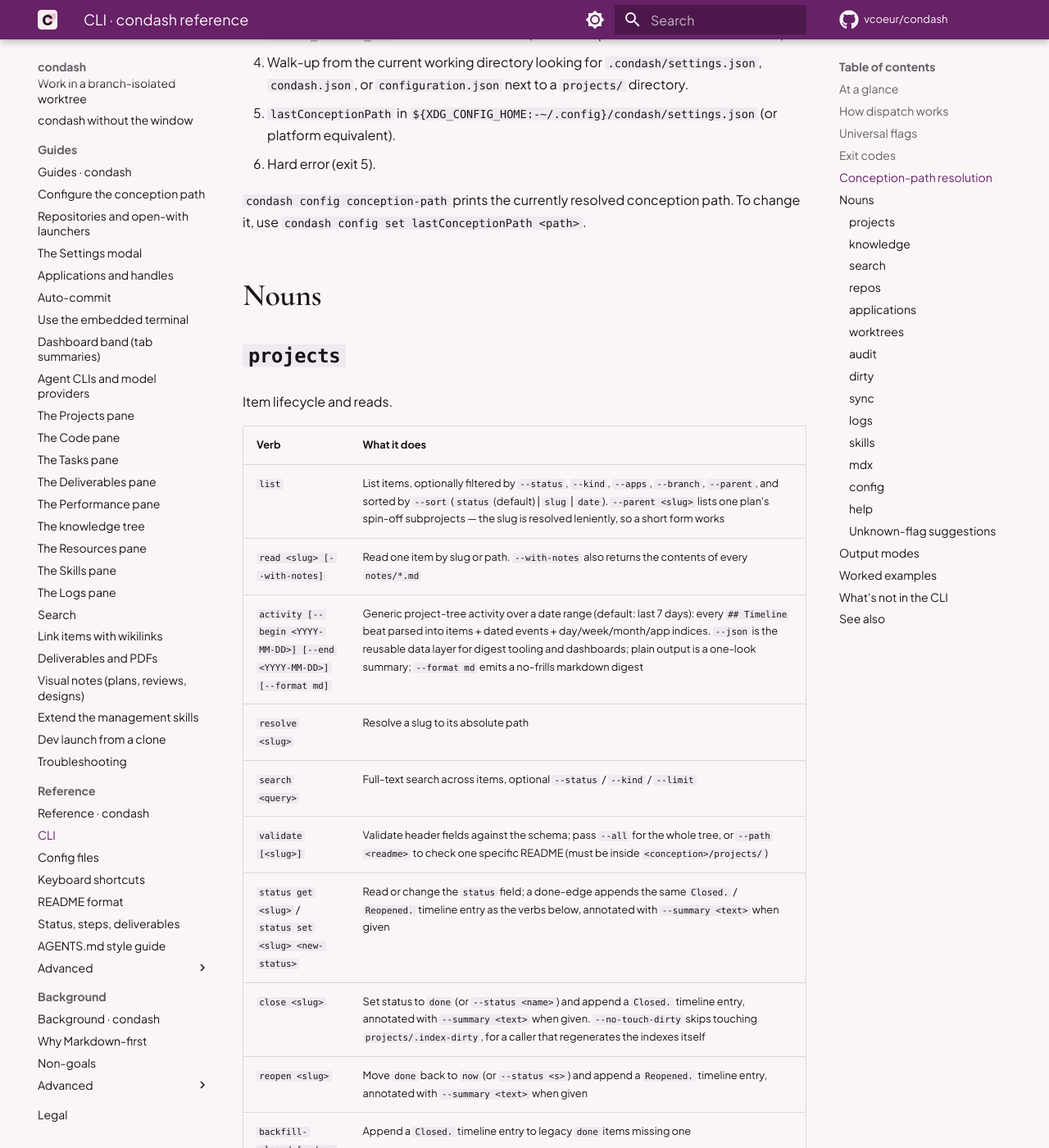
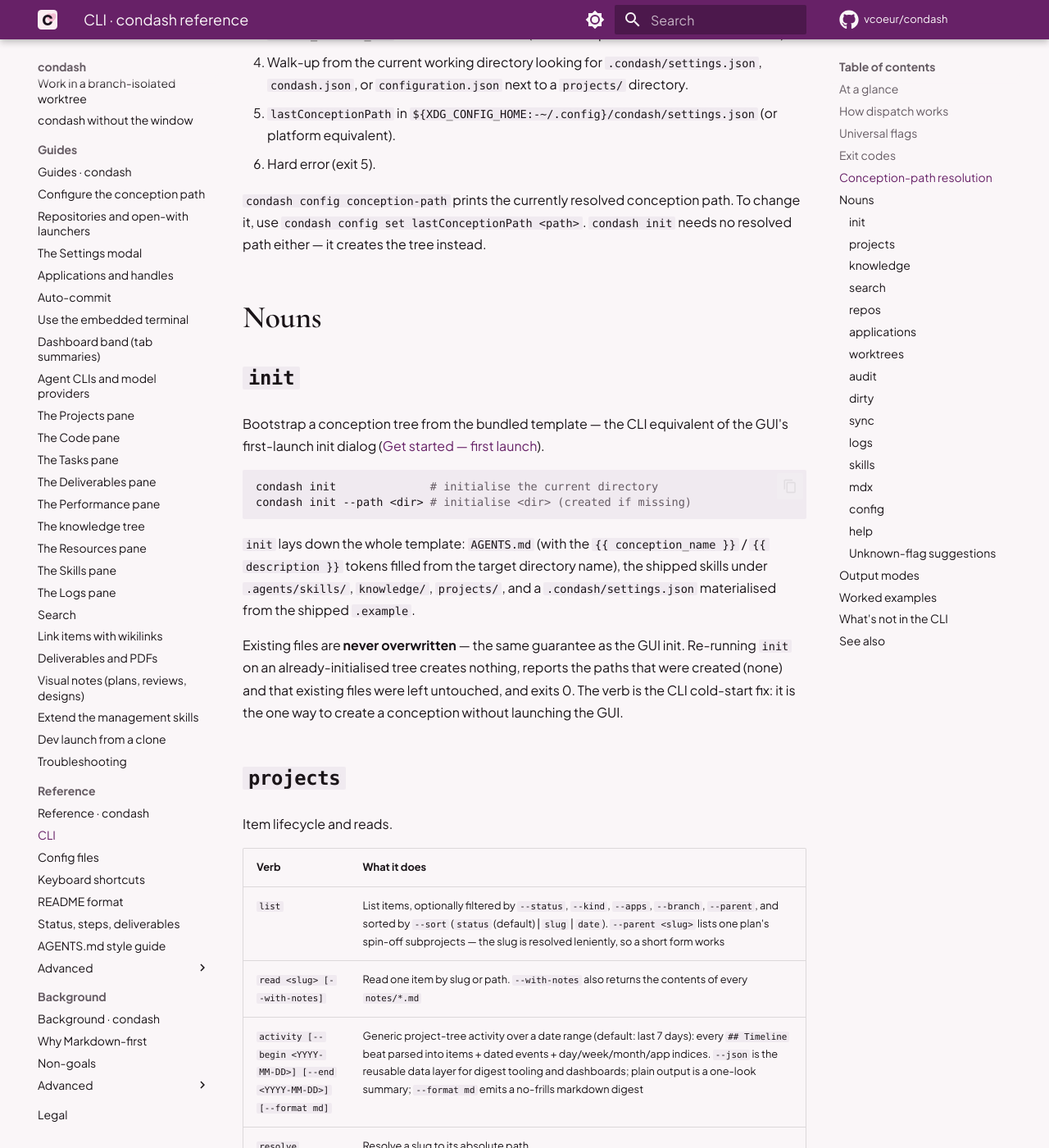
Before and after one commit to vcoeur/condash, an MkDocs documentation site: the page built from docs/reference/cli.md, in a window 1280 px wide and 1400 px high, scrolled down 2925 px. Shown: the whole window at 82% size. Built offline with MkDocs 1.6.1 and Material for MkDocs 9.7.7, drawn with Linux system fonts in a browser that asks for light colours; comment, search, counter and statistics services are not loaded; some of the changed text lies outside the part shown.

Commit message:
docs: document condash init across the CLI reference, in-app help, get-started

````diff
--- a/docs/reference/cli.md
+++ b/docs/reference/cli.md
@@ -33,7 +33,7 @@
 CLI nouns (Daily):
 
 ```
-projects   knowledge   search   repos   applications   worktrees   audit   sync   logs   skills   mdx   config   help
+init   projects   knowledge   search   repos   applications   worktrees   audit   sync   logs   skills   mdx   config   help
 ```
 
 Maintenance — hidden from the top-level help's Daily list, fully functional:
@@ -89,9 +89,22 @@
 5. `lastConceptionPath` in `${XDG_CONFIG_HOME:-~/.config}/condash/settings.json` (or platform equivalent).
 6. Hard error (exit 5).
 
-`condash config conception-path` prints the currently resolved conception path. To change it, use `condash config set lastConceptionPath <path>`.
+`condash config conception-path` prints the currently resolved conception path. To change it, use `condash config set lastConceptionPath <path>`. `condash init` needs no resolved path either — it creates the tree instead.
 
 ## Nouns
+
+### `init`
+
+Bootstrap a conception tree from the bundled template — the CLI equivalent of the GUI's first-launch init dialog ([Get started — first launch](../get-started/index.md#let-condash-build-the-tree-for-you)).
+
+```bash
+condash init              # initialise the current directory
+condash init --path <dir> # initialise <dir> (created if missing)
+```
+
+`init` lays down the whole template: `AGENTS.md` (with the `{{ conception_name }}` / `{{ description }}` tokens filled from the target directory name), the shipped skills under `.agents/skills/`, `knowledge/`, `projects/`, and a `.condash/settings.json` materialised from the shipped `.example`.
+
+Existing files are **never overwritten** — the same guarantee as the GUI init. Re-running `init` on an already-initialised tree creates nothing, reports the paths that were created (none) and that existing files were left untouched, and exits 0. The verb is the CLI cold-start fix: it is the one way to create a conception without launching the GUI.
 
 ### `projects`
 
@@ -374,7 +387,7 @@
 
 The value is parsed as JSON when it starts with an optionally-negative digit, `"`, `[`, or `{`, or is the bare token `true` / `false` / `null` (so `condash config set dashboard.enabled true` writes a real boolean), and treated as a literal string otherwise — so `condash config set terminal.shell /bin/zsh` needs no quoting. Quote the value (`condash config set key '"true"'`) to force the literal string. Array-index segments (`repositories[0].path`) are **read-only**: set the whole array as one JSON value instead.
 
-`config conception-path` is the only verb that does not need an existing conception path — it prints the resolved one.
+`config conception-path` and `init` are the only verbs that do not need an existing conception path — the first prints the resolved one, the second creates one.
 
 ### `help`
 
````
Also changed, not shown: docs/get-started/index.md (+1 -1 lines), docs/help/cli.md (+1 -0 lines).
